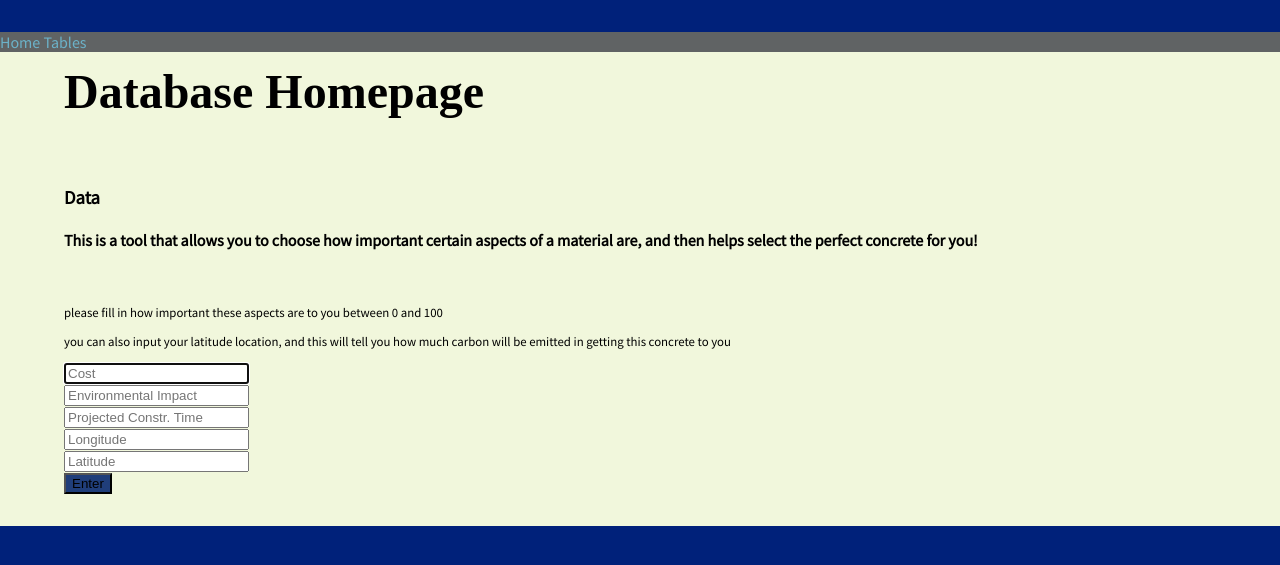
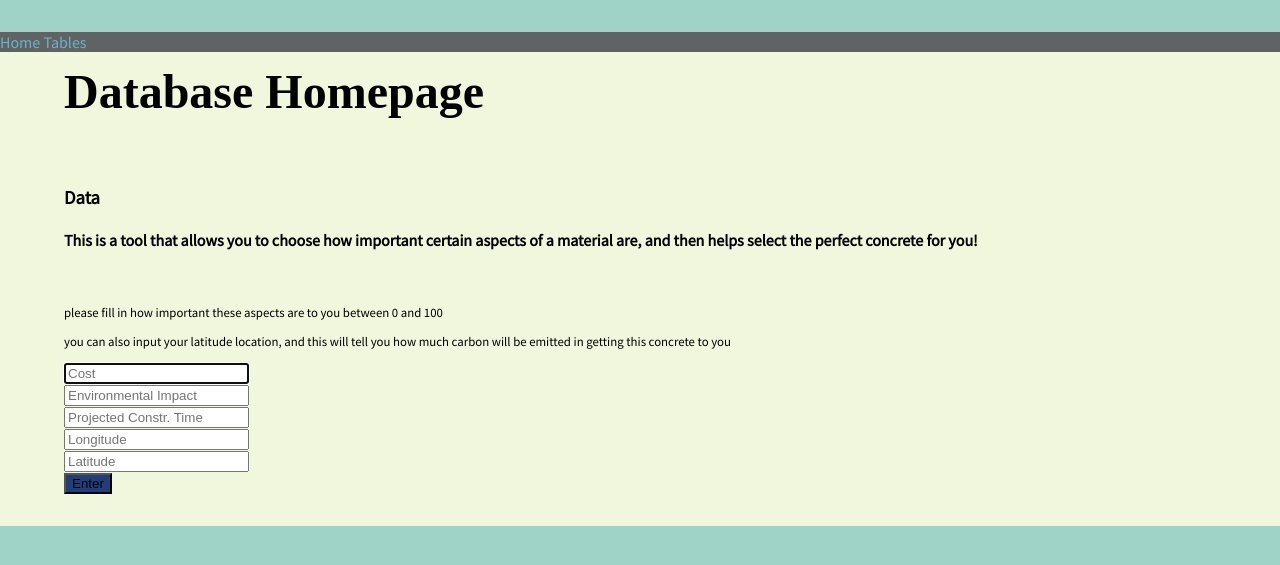
Before and after one commit to kyrill-borz/hackathondatabase, a Flask app: page / in a window 1280 px wide. Shown: the top 565 px of the page. Run offline with Flask 2, Linux system fonts and the light colour scheme; some web fonts are replaced.

Commit message:
Formatting

```diff
--- a/static/css/main.css
+++ b/static/css/main.css
@@ -8,7 +8,7 @@ body {
     font-family: 'Source Sans Pro', sans-serif;
     font-size: 100%;
     color: #000;
-    background: #00217a;
+    background: #9fd3c7;
     margin: 0;
 }
 
--- a/templates/base.html
+++ b/templates/base.html
@@ -6,6 +6,12 @@
 	<title>{{ the_title }}</title>
   <link href="https://fonts.googleapis.com/css?family=Droid+Serif|Source+Sans+Pro" rel="stylesheet">
 	<link rel="stylesheet" href="{{ url_for('static', filename='css/main.css') }}">
+
+  <!-- Favicon -->
+  <link rel="apple-touch-icon" sizes="180x180" href="static/favicon_io/apple-touch-icon.png">
+  <link rel="icon" type="image/png" sizes="32x32" href="static/favicon_io/favicon-32x32.png">
+  <link rel="icon" type="image/png" sizes="16x16" href="static/favicon_io/favicon-16x16.png">
+  <link rel="manifest" href="/site.webmanifest">
 </head>
 
 <body>
```
Also changed, not shown: static/favicon_io/android-chrome-192x192.png (added), static/favicon_io/android-chrome-512x512.png (added), static/favicon_io/apple-touch-icon.png (added), static/favicon_io/favicon-16x16.png (added), static/favicon_io/favicon-32x32.png (added), static/favicon_io/favicon.ico (added), static/favicon_io/site.webmanifest (added).
